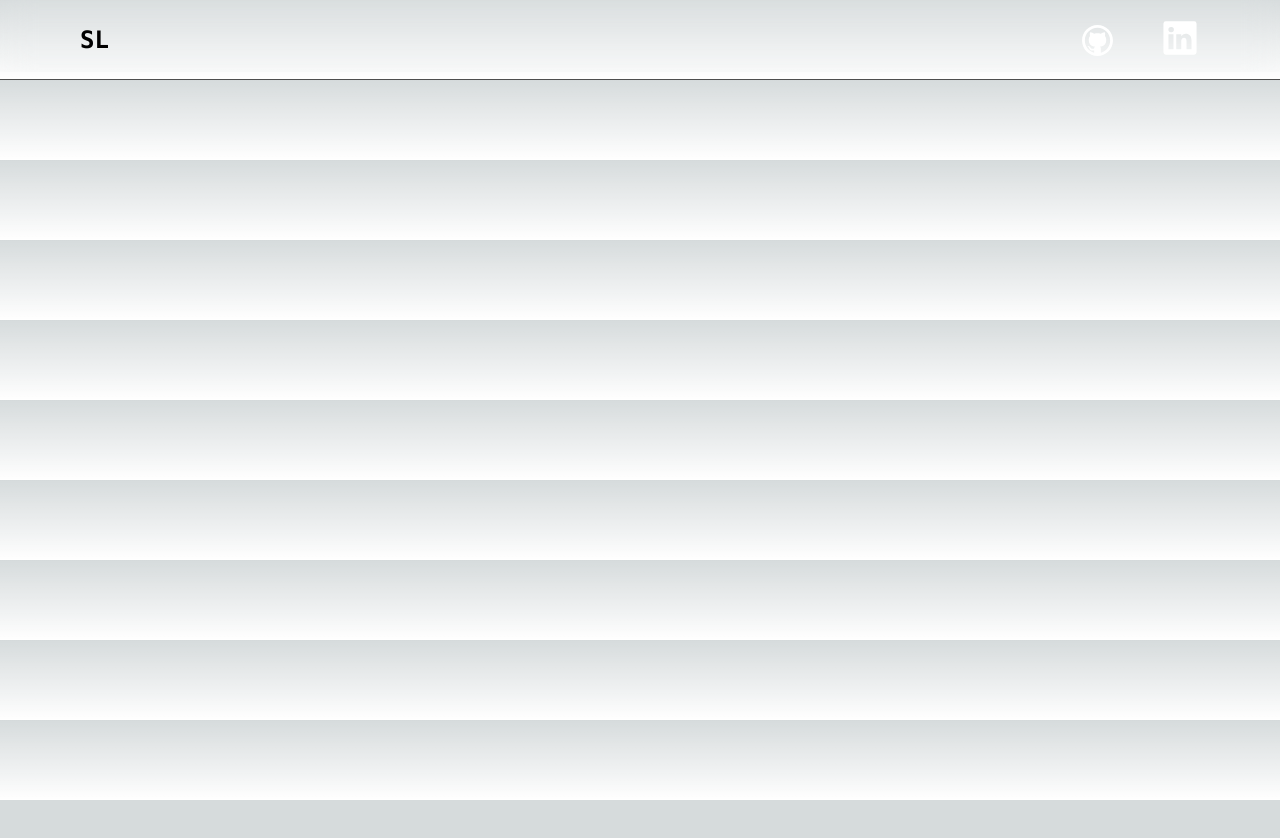
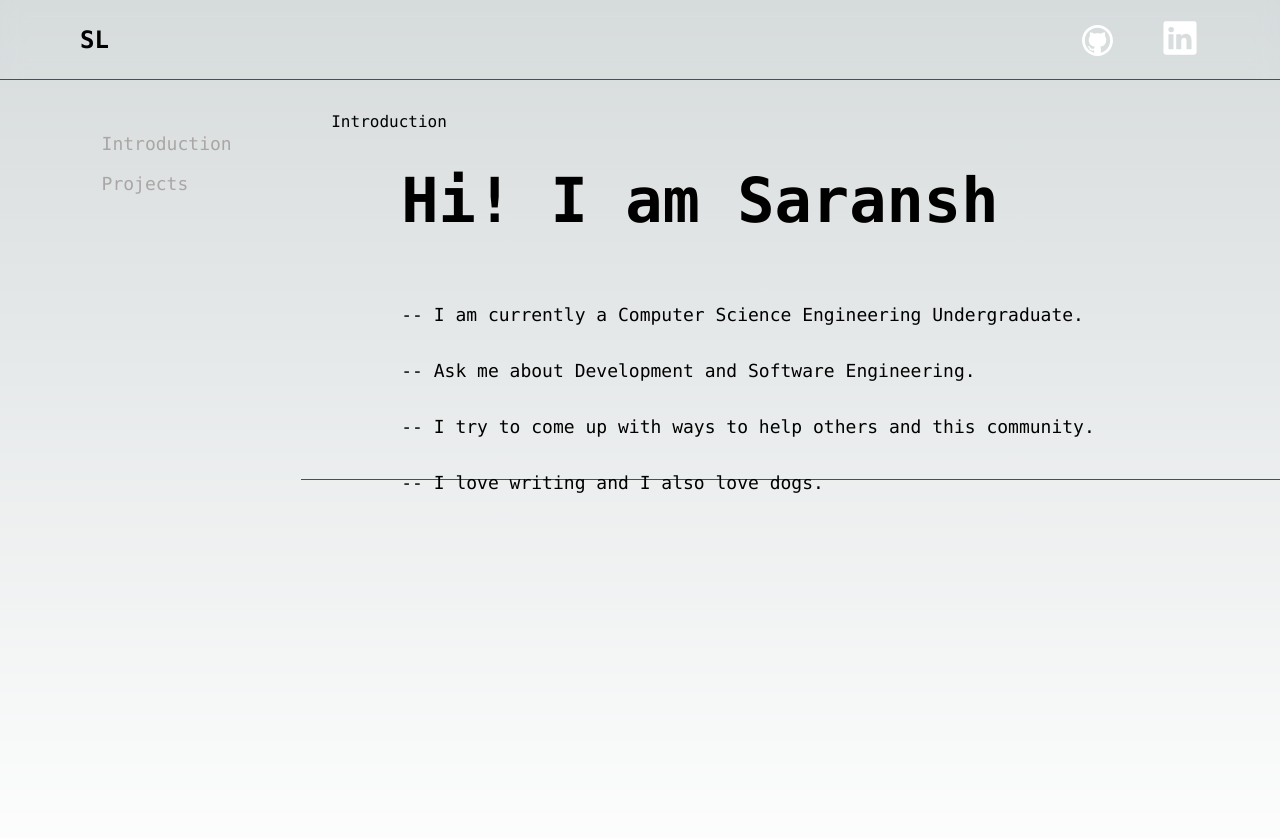
Before and after one commit to Sarlin-7757/sarlin.codes, a Next.js app: page / in a window 1280 px wide. Shown: the top 838 px of the page. Before the commit the page ends 800 px from the top, so only its background shows below. Built offline with nearby package versions, Linux system fonts and the light colour scheme.

Commit message:
added new components such as Sidebar component and the introduction section

```diff
--- a/app/page.js
+++ b/app/page.js
@@ -1,12 +1,17 @@
 import React from "react";
 import Header from "@/components/Header";
-
+import SideBar from "@/components/SideBar";
+import MainContent from "@/components/MainContent";
 
 const App = ()=>{
   return (
 
     <main>
       <Header />
+      <div className="flex">
+          <SideBar />
+          < MainContent />
+      </div>
     </main>
   )
 }
--- a/components/Header.jsx
+++ b/components/Header.jsx
@@ -5,8 +5,8 @@ import styles from './Header.module.css';
 
 const Header = () => {
   return (
-    <div className={styles.header_prop}>
-      <nav className= "sticky top-0 z-10  px-20 pt-2 backdrop-filter backdrop-blur-lg bg-opacity-50">
+    <div id={styles.header_prop}>
+      <nav className= " z-10  px-20 pt-2 ">
         <div className="">
             <div className="flex items-center justify-between h-16">
               <span className="text-2xl text-white-900 font-semibold font-mono">SL</span>
--- a/components/Header.module.css
+++ b/components/Header.module.css
@@ -1,8 +1,11 @@
-.header_prop{
+#header_prop{
     border-bottom: 1px solid rgb(78, 78, 78);
     height: 5rem;
     position: sticky;
     top: 0;
+    backdrop-filter: blur(10px);
+    z-index: 1000;
     width: 100%;
-
+    transition: background-color 0.3s ease-in-out;
+    /* background: transparent; */
 }
--- /dev/null
+++ b/components/MainContent.jsx
@@ -0,0 +1,24 @@
+import React from 'react'
+import Styles from "./MainContent.module.css"
+const MainContent = () => {
+  return (
+
+    <div id={Styles.main_content} className='font-mono'>
+     <h3>Introduction</h3>
+        <div id={Styles.maincontent_heading_container} className='intro_sec'>
+            <h1 id={Styles.main_content_heading}>Hi! I am Saransh</h1>
+        </div>
+        <div id={Styles.main_content_bio}>
+            <p id={Styles.main_content_paragraph} className='mt-10 text-lg'>-- I am currently a Computer Science Engineering Undergraduate.
+            <br />-- Ask me about Development and Software Engineering.
+            <br />-- I try to come up with ways to help others and this community.
+            <br />-- I love writing and I also love dogs.
+            <br />
+            </p>
+        </div>
+    </div>
+
+  )
+}
+
+export default MainContent
--- /dev/null
+++ b/components/MainContent.module.css
@@ -0,0 +1,33 @@
+#main_content{
+    height: 50vh;
+    width: 100%;
+    padding: 30px;
+    border-bottom:1px solid  rgb(78, 78, 78); ;
+    /* position: absolute; */
+}
+
+#maincontent_heading_container{
+    margin-top: 20px;
+    width: 45rem;
+    position: relative;
+    left: 70px;
+}
+
+
+#main_content_heading{
+
+    font-size: 62px;
+    font-weight: 700;
+}
+
+#main_content_bio{
+    width: 45rem;
+    position: relative;
+    left: 70px;
+}
+
+#main_content_paragraph{
+    left: 70px;
+    /* width: 45rem; */
+    line-height: 3.5rem;
+}
--- /dev/null
+++ b/components/SideBar.jsx
@@ -0,0 +1,16 @@
+import React from 'react'
+import Styles from './SideBar.module.css'
+
+
+const SideBar = () => {
+  return (
+    <div className={Styles.sidebar_prop}>
+        <ul className='pt-5 ml-5 font-mono text-lg w-full'>
+            <a href=".intro_sec"><li id={Styles.list_items}>Introduction</li> </a>
+            <li id={Styles.list_items}>Projects</li>
+        </ul>
+    </div>
+  )
+}
+
+export default SideBar;
--- /dev/null
+++ b/components/SideBar.module.css
@@ -0,0 +1,26 @@
+.sidebar_prop{
+
+    margin-top: 20px;
+    height: 100vh;
+    width: 400px;
+    /* border-right: 1px solid  rgb(78, 78, 78); */
+    display: grid;
+    justify-content: space-around;
+}
+
+
+#list_items{
+    padding-left:4px;
+    width: 100%;
+    margin: 8px 0 8px 8px;
+    line-height: 2rem;
+    cursor: pointer;
+    color: rgb(170, 166, 166);
+
+}
+
+#list_items:hover{
+    color: #fff;
+    background-color: #5c5c5c;
+    border-radius: 5px;
+}
```
